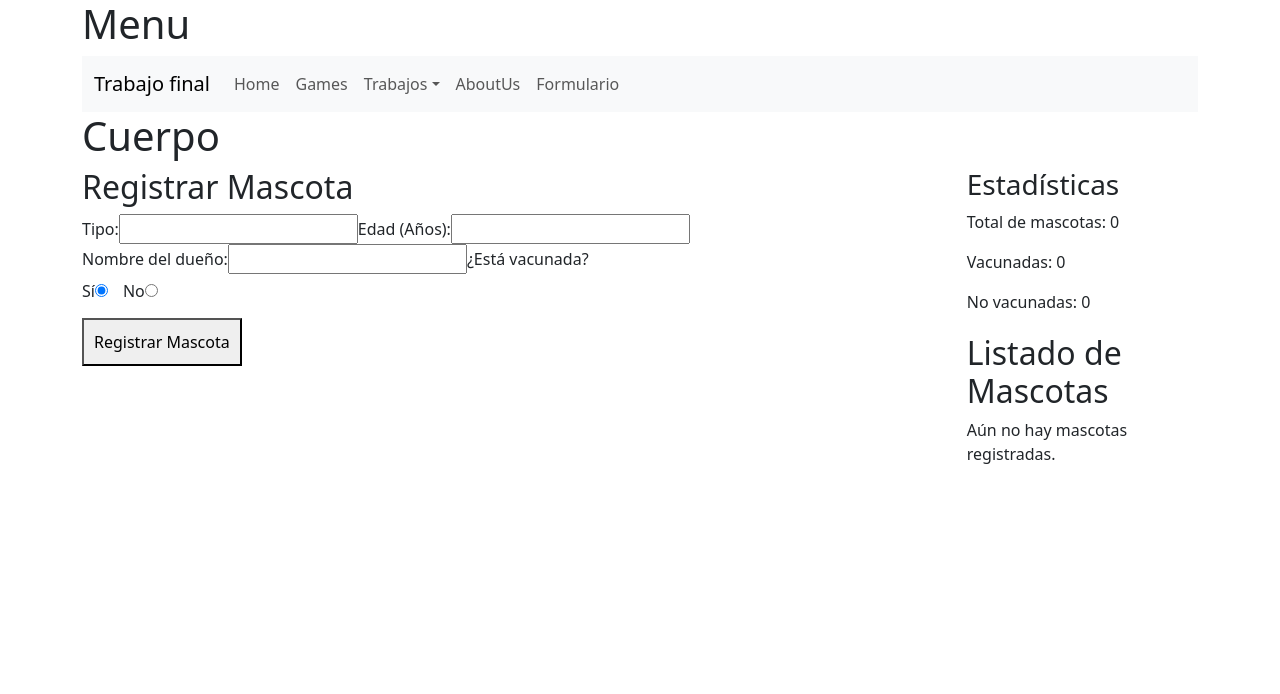
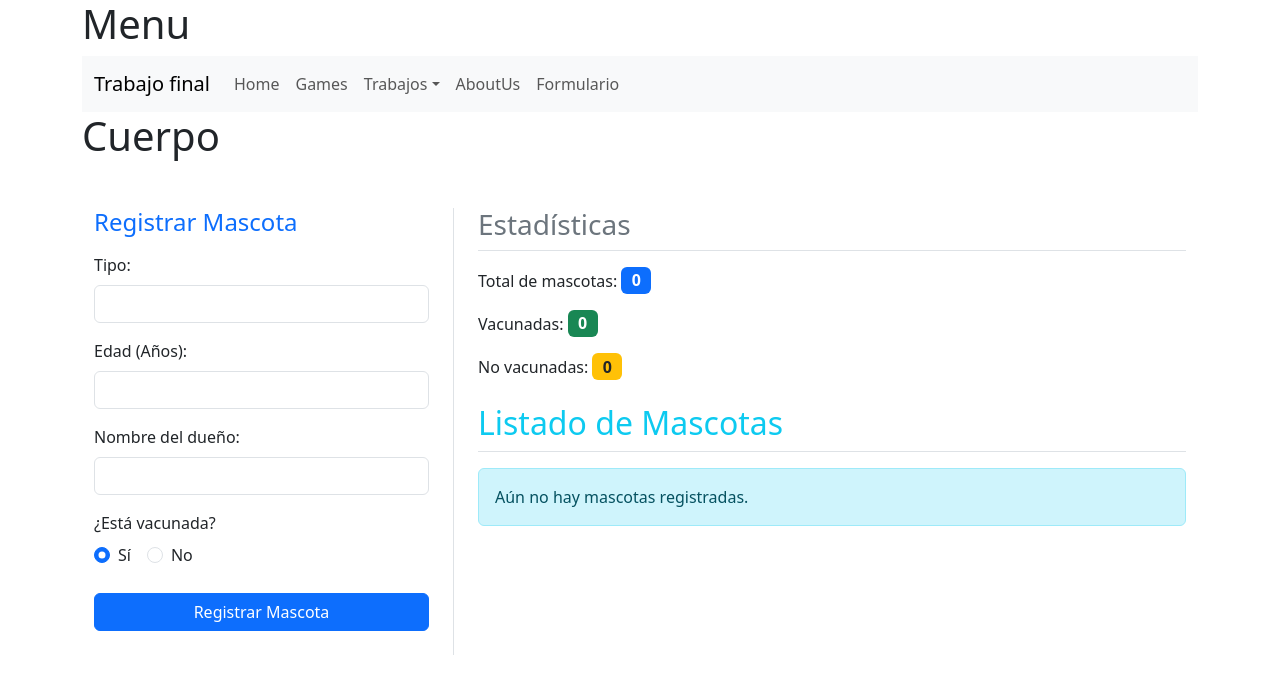
Before and after one commit to BrianTolaba/ProyectoFinal-FPW, a React (Vite) app: page /tp3ej2 in a window 1280 px wide. Shown: the top 694 px of the page. Built offline with nearby package versions, Linux system fonts and the light colour scheme.

Commit message:
agrego el decorado al tp2 y tp3

```diff
--- a/src/pages/tps/tp2/tp2ej5.jsx
+++ b/src/pages/tps/tp2/tp2ej5.jsx
@@ -39,44 +39,49 @@ const Tp2Ej5 = () => {
         setResultado(`${nombre} tu paga este mes será ${pagoMensual.toFixed(2)}`);
     };
 
+    // ... (código JavaScript/React es el mismo)
+
 return (
-        <div className="contenedor" style={{ maxWidth: '500px', margin: 'auto' }}>
-            <section className="seccion-formulario">
-                <div className="titulos">
-                    <h1>Simulador de Salario Mensual</h1>
-                    <h2>Ingresa tus datos y calcula tu pago mensual</h2>
+    <div className="container mt-5">
+        <div className="card shadow-lg p-4 mx-auto" style={{ maxWidth: '550px' }}>
+            <div className="titulos text-center mb-4">
+                <h1 className="h3 text-purple">Simulador de Salario Mensual</h1>
+                <h2 className="h5 text-muted">Ingresa tus datos y calcula tu pago mensual</h2>
             </div>
 
             <form className="formulario">
-                    {/* Input: Nombre */}
-                    <label htmlFor="nombre">Nombre</label>
-                    <input type="text" id="nombre" value={nombre} onChange={(e) => setNombre(e.target.value)} />
+                {/* Inputs de Formulario (Todos usan 'form-control' y están en 'mb-3') */}
+                <div className="mb-3">
+                    <label htmlFor="nombre" className="form-label">Nombre</label>
+                    <input type="text" id="nombre" className="form-control" value={nombre} onChange={(e) => setNombre(e.target.value)} />
+                </div>
 
-                    {/* Input: Horas Trabajadas */}
-                    <label htmlFor="horasTrabajadas">Horas Trabajadas al mes</label>
-                    <input type="text" id="horasTrabajadas" value={horasTrabajadas} onChange={(e) => setHorasTrabajadas(e.target.value)} />
+                <div className="mb-3">
+                    <label htmlFor="horasTrabajadas" className="form-label">Horas Trabajadas al mes</label>
+                    <input type="text" id="horasTrabajadas" className="form-control" value={horasTrabajadas} onChange={(e) => setHorasTrabajadas(e.target.value)} />
+                </div>
 
-                    {/* Input: Pago por Hora */}
-                    <label htmlFor="pagoPorHora">Pago por hora</label>
-                    <input type="text" id="pagoPorHora" value={pagoPorHora} onChange={(e) => setPagoPorHora(e.target.value)} />
+                <div className="mb-3">
+                    <label htmlFor="pagoPorHora" className="form-label">Pago por hora</label>
+                    <input type="text" id="pagoPorHora" className="form-control" value={pagoPorHora} onChange={(e) => setPagoPorHora(e.target.value)} />
+                </div>
             </form>
 
-                <button id="calcular" onClick={calcularPago} style={{ padding: '10px 20px', cursor: 'pointer', marginTop: '10px' }}>
+            <button id="calcular" onClick={calcularPago} className="btn btn-primary w-100 mt-3">
                 Calcular pago
             </button>
 
             {/* Muestra el resultado */}
             {resultado && (
-                    <p id="resultadoSuma" style={{
-                        marginTop: '15px',
-                        fontWeight: 'bold',
-                        // Muestra el color rojo si detecta el mensaje de "MENTIROSO"
-                        color: resultado.includes("MENTIROSO") ? 'red' : 'green'
-                    }}>
+                <p
+                    id="resultadoSuma"
+
+                    className={`alert mt-3 text-center fw-bold ${resultado.includes("MENTIROSO") ? 'alert-danger' : 'alert-success'}`}
+                >
                     {resultado}
                 </p>
             )}
-            </section>
+        </div>
     </div>
 );
 };
--- a/src/pages/tps/tp3/tp3ej1.jsx
+++ b/src/pages/tps/tp3/tp3ej1.jsx
@@ -1,6 +1,6 @@
 import React, { useState } from 'react';
 
-// Lógica pura: La función original del JS (resolver) se mantiene, adaptando los inputs/outputs.
+
 const resolver = (num1Str, num2Str, resStr) => {
     // Convierte todo a mayúsculas para manejar 'x' o 'X'
     const N1 = num1Str.toUpperCase();
@@ -46,41 +46,44 @@ const Tp3Ej1 = () => {
     };
 
     return (
-        <section className="suma-incognita">
-            <h2>Resolver suma con X</h2>
+        <div className="container my-5">
+            <div className="card shadow-sm p-4 mx-auto border-danger" style={{ maxWidth: '350px' }}>
+                <h2 className="h4 text-center mb-4 text-danger">Desafío: Suma con Incógnita 'X'</h2>
 
-            <form style={{ display: 'flex', flexDirection: 'column', gap: '10px', maxWidth: '300px' }}>
+                <form className="d-flex flex-column gap-3">
                     {/* Primer Número */}
-                <label>Primer número:</label>
-                <input type="text" placeholder="Ej: 1X3" value={num1} onChange={(e) => setNum1(e.target.value)} />
+                    <div className="form-floating">
+                        <input type="text" className="form-control" id="num1" placeholder="Ej: 1X3" value={num1} onChange={(e) => setNum1(e.target.value)} />
+                        <label htmlFor="num1">Primer número:</label>
+                    </div>
 
                     {/* Segundo número */}
-                <label>Segundo número:</label>
-                <input type="text" placeholder="Ej: 23X" value={num2} onChange={(e) => setNum2(e.target.value)} />
+                    <div className="form-floating">
+                        <input type="text" className="form-control" id="num2" placeholder="Ej: 23X" value={num2} onChange={(e) => setNum2(e.target.value)} />
+                        <label htmlFor="num2">Segundo número:</label>
+                    </div>
 
                     {/* Resultado */}
-                <label>Resultado:</label>
-                <input type="text" placeholder="Ej: 4X7" value={res} onChange={(e) => setRes(e.target.value)} />
+                    <div className="form-floating">
+                        <input type="text" className="form-control" id="res" placeholder="Ej: 4X7" value={res} onChange={(e) => setRes(e.target.value)} />
+                        <label htmlFor="res">Resultado:</label>
+                    </div>
                 </form>
 
-            <button onClick={manejarResolver} style={{ marginTop: '15px', padding: '10px' }}>
+                <button onClick={manejarResolver} className="btn btn-danger w-100 mt-4">
                     Resolver
                 </button>
 
                 {/* Muestra el resultado */}
                 {solucion && (
-                <p
-                    id="solucion"
-                    style={{
-                        marginTop: '15px',
-                        fontWeight: 'bold',
-                        color: solucion.includes("No se") ? 'red' : 'green'
-                    }}
+                    <div
+                        className={`alert mt-3 text-center fw-bold ${solucion.includes("No se") ? 'alert-warning text-dark' : 'alert-success'}`}
                     >
                         {solucion}
-                </p>
+                    </div>
                 )}
-        </section>
+            </div>
+        </div>
     );
 };
 
--- a/src/pages/tps/tp3/tp3ej2.jsx
+++ b/src/pages/tps/tp3/tp3ej2.jsx
@@ -1,6 +1,6 @@
 import React, { useState } from 'react';
 
-// --- Lógica de Manejo de Datos (Reemplaza 'data.js') ---
+
 
 // Usamos el hook useMascotas para manejar el estado y la lógica CRUD
 const useMascotas = () => {
@@ -64,33 +64,42 @@ const MascotaFormulario = ({ agregarMascota }) => {
     };
 
     return (
-        <form id="formularioMascota" onSubmit={handleSubmit}>
-            <h2>Registrar Mascota</h2>
+        // Añadimos una clase para estilos internos de la columna (si es necesario)
+        <form id="formularioMascota" onSubmit={handleSubmit} className="mb-4">
+            <h2 className="h4 text-primary mb-3">Registrar Mascota</h2>
 
-            <label>Tipo:
-                <input type="text" id="tipo" required value={tipo} onChange={(e) => setTipo(e.target.value)} />
-            </label>
-
-            <label>Edad (Años):
-                <input type="number" id="edad" min="0" required value={edad} onChange={(e) => setEdad(e.target.value)} />
-            </label>
-
-            <label>Nombre del dueño:
-                <input type="text" id="duenio" required value={duenio} onChange={(e) => setDuenio(e.target.value)} />
-            </label>
-
-            {/* Radio Buttons */}
-            <label>¿Está vacunada?</label>
-            <div style={{ display: 'flex', gap: '15px', margin: '5px 0' }}>
-                <label>Sí
-                    <input type="radio" name="vacunada" value="true" required checked={vacunada === 'true'} onChange={() => setVacunada('true')} />
-                </label>
-                <label>No
-                    <input type="radio" name="vacunada" value="false" required checked={vacunada === 'false'} onChange={() => setVacunada('false')} />
-                </label>
+            {/* Input: Tipo */}
+            <div className="mb-3">
+                <label htmlFor="tipo" className="form-label">Tipo:</label>
+                <input type="text" id="tipo" required value={tipo} onChange={(e) => setTipo(e.target.value)} className="form-control" />
             </div>
 
-            <button type="submit" style={{ padding: '10px', marginTop: '10px', cursor: 'pointer' }}>
+            {/* Input: Edad */}
+            <div className="mb-3">
+                <label htmlFor="edad" className="form-label">Edad (Años):</label>
+                <input type="number" id="edad" min="0" required value={edad} onChange={(e) => setEdad(e.target.value)} className="form-control" />
+            </div>
+
+            {/* Input: Nombre del dueño */}
+            <div className="mb-3">
+                <label htmlFor="duenio" className="form-label">Nombre del dueño:</label>
+                <input type="text" id="duenio" required value={duenio} onChange={(e) => setDuenio(e.target.value)} className="form-control" />
+            </div>
+
+            {/* Radio Buttons (Clases de Formulario de Radio) */}
+            <div className="mb-3">
+                <label className="form-label d-block">¿Está vacunada?</label>
+                <div className="form-check form-check-inline">
+                    <input type="radio" name="vacunada" id="vacunadaSi" value="true" required checked={vacunada === 'true'} onChange={() => setVacunada('true')} className="form-check-input" />
+                    <label className="form-check-label" htmlFor="vacunadaSi">Sí</label>
+                </div>
+                <div className="form-check form-check-inline">
+                    <input type="radio" name="vacunada" id="vacunadaNo" value="false" required checked={vacunada === 'false'} onChange={() => setVacunada('false')} className="form-check-input" />
+                    <label className="form-check-label" htmlFor="vacunadaNo">No</label>
+                </div>
+            </div>
+
+            <button type="submit" className="btn btn-primary w-100 mt-2">
                 Registrar Mascota
             </button>
         </form>
@@ -104,38 +113,46 @@ const Tp3Ej2 = () => {
     const { mascotas, agregarMascota, eliminarMascota, total, vacunadas, noVacunadas } = useMascotas();
 
     return (
-        <div style={{ display: 'flex', gap: '40px' }}>
-            {/* Columna 1: Formulario */}
+        // Uso de Grid: row para la fila principal, col-md-4 y col-md-8 para las columnas
+        <div className="container my-5 tp3ej2-container">
+            <div className="row">
+
+                {/* Columna 1: Formulario (col-md-4) */}
+                <div className="col-md-4 border-end pe-4">
                     <MascotaFormulario agregarMascota={agregarMascota} />
+                </div>
 
-            {/* Columna 2: Listado y Estadísticas (Reemplaza 'ui.js' y el HTML de listado) */}
-            <div style={{ flexGrow: 1 }}>
+                {/* Columna 2: Listado y Estadísticas (col-md-8) */}
+                <div className="col-md-8 ps-4">
 
                     {/* Estadísticas */}
-                <h3>Estadísticas</h3>
-                <p>Total de mascotas: <span>{total}</span></p>
-                <p>Vacunadas: <span>{vacunadas}</span></p>
-                <p>No vacunadas: <span>{noVacunadas}</span></p>
+                    <h3 className="text-secondary border-bottom pb-2 mb-3">Estadísticas</h3>
+                    <p>Total de mascotas: <span className="badge bg-primary fs-6">{total}</span></p>
+                    <p>Vacunadas: <span className="badge bg-success fs-6">{vacunadas}</span></p>
+                    <p>No vacunadas: <span className="badge bg-warning text-dark fs-6">{noVacunadas}</span></p>
 
                     {/* Listado */}
-                <h2 id="listadoMascotas" style={{ marginTop: '20px' }}>Listado de Mascotas</h2>
+                    <h2 className="mt-4 border-bottom pb-2 mb-3 text-info">Listado de Mascotas</h2>
 
                     {mascotas.length === 0 ? (
-                    <p>Aún no hay mascotas registradas.</p>
+                        <div className="alert alert-info">Aún no hay mascotas registradas.</div>
                     ) : (
                         mascotas.map((m, index) => (
-                        // Renderizado de cada mascota (Reemplaza la creación de DIVs en 'ui.js')
-                        <div key={m.id} className="mascota" style={{ border: '1px solid #ccc', padding: '10px', marginBottom: '10px' }}>
-                            <strong>Mascota {index + 1}</strong><br />
-                            Tipo: {m.tipo}<br />
-                            Nombre: {m.nombre}<br />
-                            Edad: {m.edad} años<br />
-                            Dueño: {m.duenio}<br />
-                            Vacunada: {m.vacunada ? "Sí" : "No"}<br />
+                            <div key={m.id} className="card p-3 mb-3 shadow-sm">
+
+                                <h5 className="card-title text-primary">Mascota {index + 1}: {m.nombre}</h5>
+                                <p className="card-text mb-1">
+                                    Tipo: **{m.tipo}** | Edad: {m.edad} años
+                                </p>
+                                <p className="card-text mb-1">Dueño: {m.duenio}</p>
+
+                                <span className={`badge ${m.vacunada ? 'bg-success' : 'bg-danger'}`}>
+                                    Vacunada: {m.vacunada ? "Sí" : "No"}
+                                </span>
 
                                 <button
                                     onClick={() => eliminarMascota(m.id)}
-                                style={{ marginTop: '5px', background: 'red', color: 'white', border: 'none', padding: '5px 10px', cursor: 'pointer' }}
+                                    className="btn btn-danger btn-sm mt-2 w-25" // Botón de eliminación pequeño
                                 >
                                     Eliminar
                                 </button>
@@ -144,6 +161,7 @@ const Tp3Ej2 = () => {
                     )}
                 </div>
             </div>
+        </div>
     );
 };
 
```
Also changed, not shown: src/pages/tps/tp2/tp2ej1.jsx (+24 -15 lines), src/pages/tps/tp2/tp2ej2.jsx (+13 -12 lines), src/pages/tps/tp2/tp2ej3.jsx (+13 -10 lines), src/pages/tps/tp2/tp2ej4.jsx (+11 -12 lines). Lines whose indentation alone changed are shown as unchanged.
